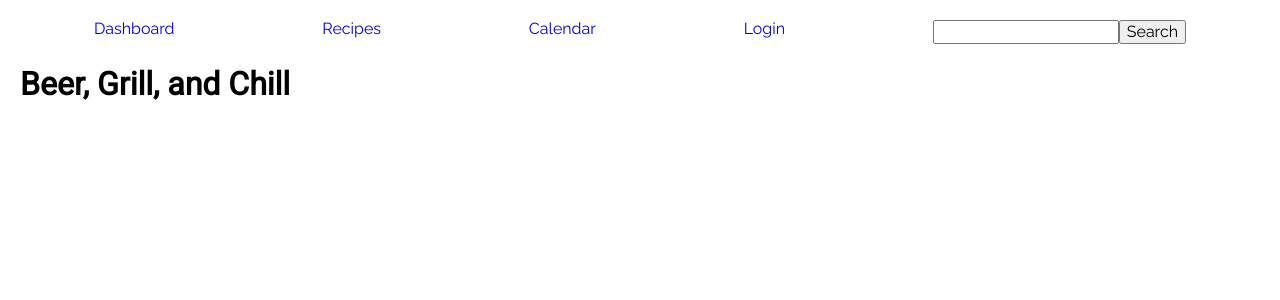
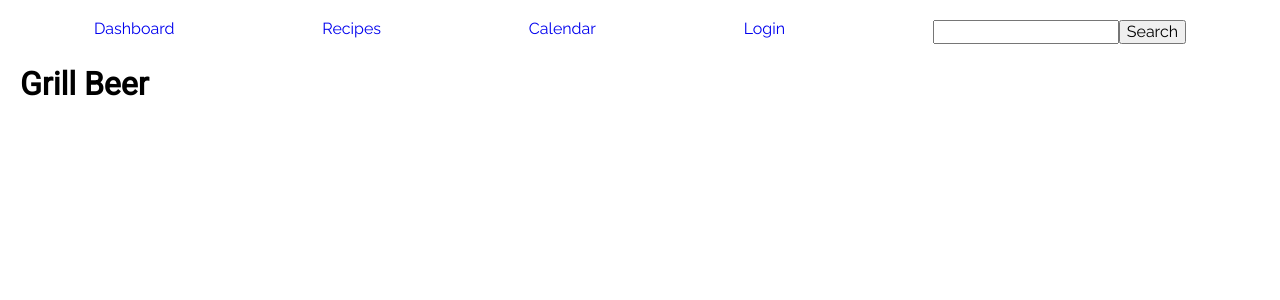
Before and after one commit to williamsjs/grill-master, a React app: page / in a window 1280 px wide. Shown: the top 300 px of the page. Built offline with nearby package versions, Linux system fonts and the light colour scheme.

Commit message:
change title to something slightly less terrible

```diff
--- a/src/components/App/App.js
+++ b/src/components/App/App.js
@@ -5,7 +5,7 @@ const App = () => {
   return (
     <div className="container">
       <Nav />
-      <h1>Beer, Grill, and Chill</h1>
+      <h1>Grill Beer</h1>
     </div>
   )
 };
```
